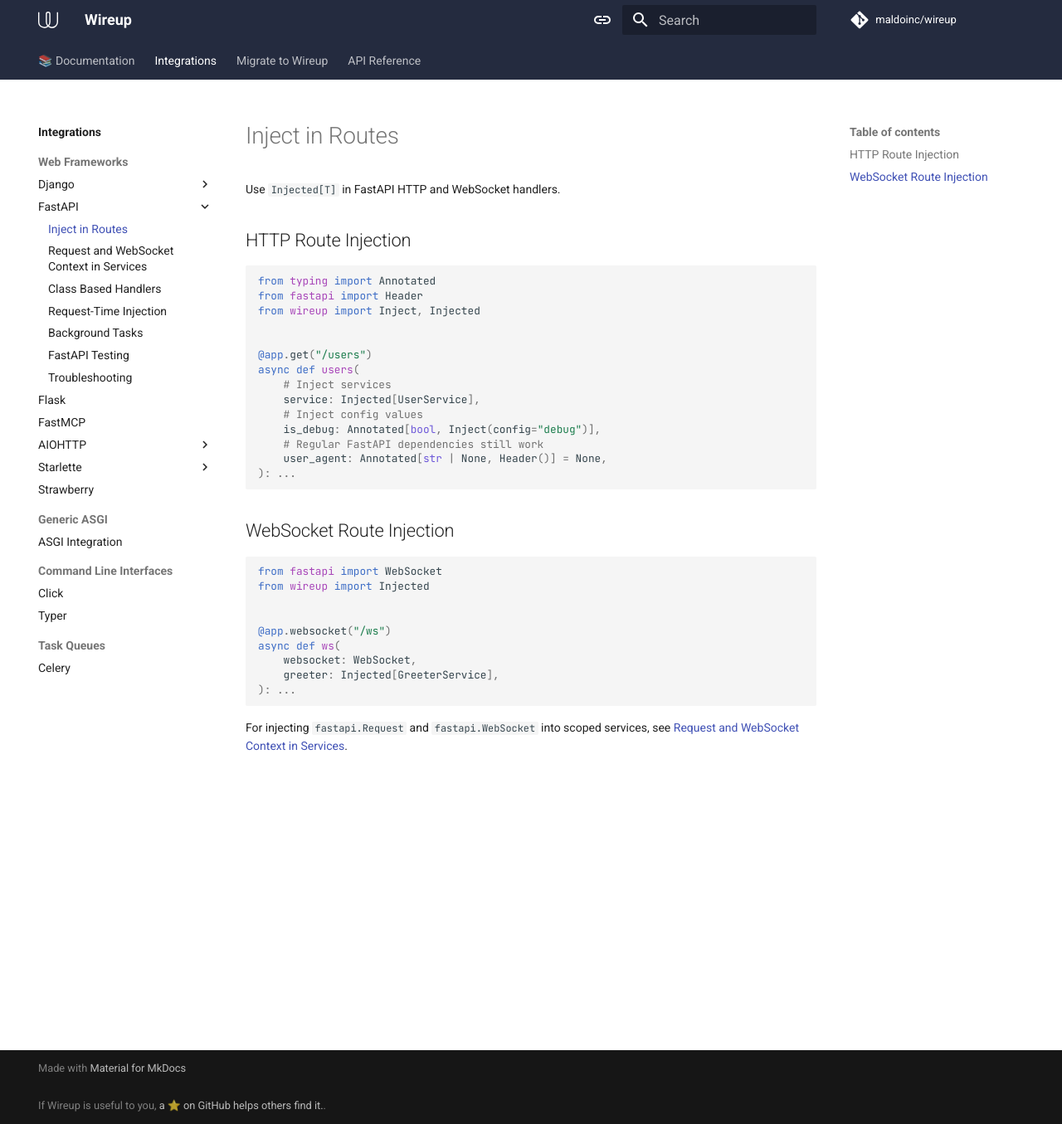
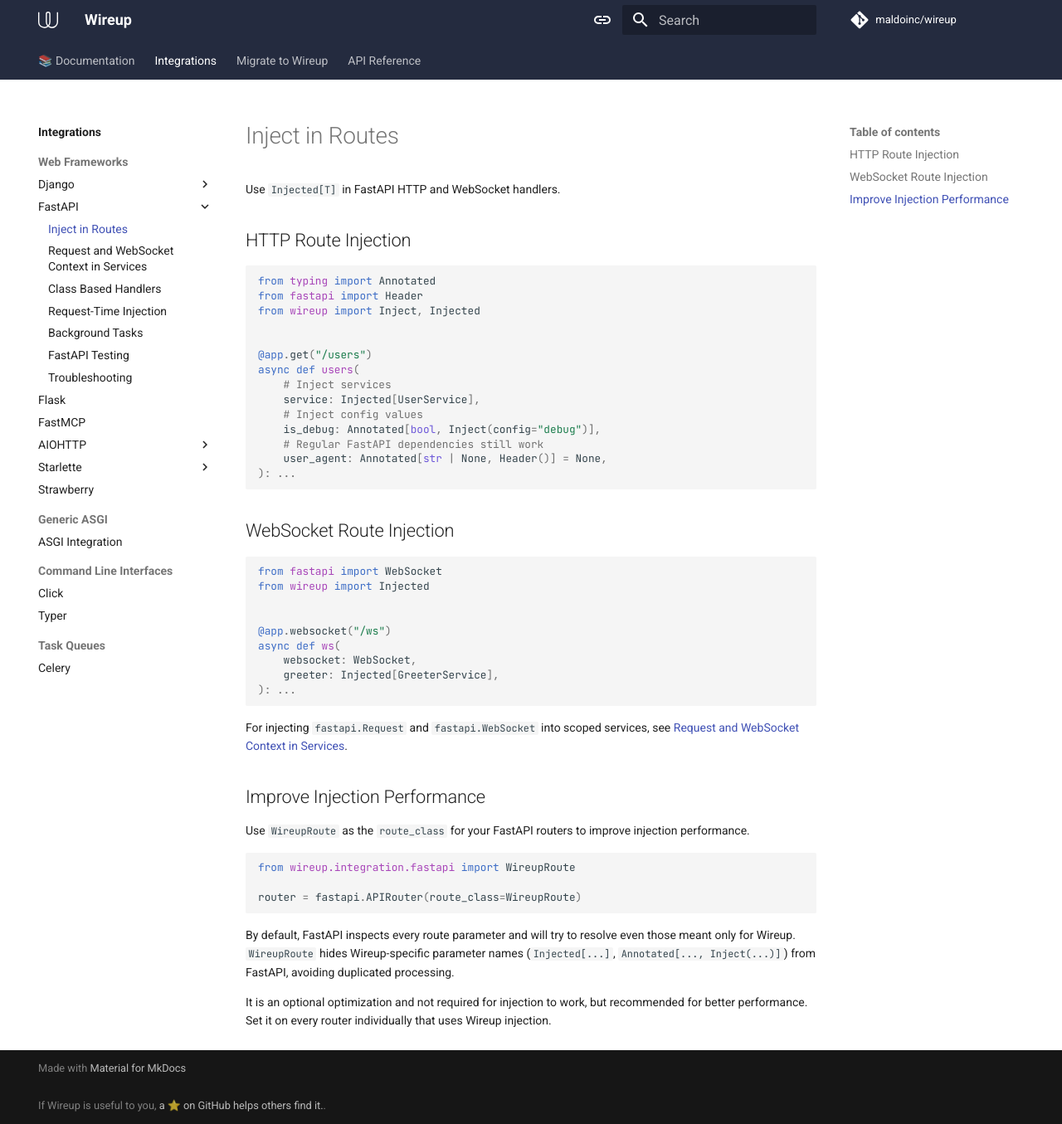
Before and after one commit to maldoinc/wireup, an MkDocs documentation site: the page built from docs/pages/integrations/fastapi/inject_in_routes.md, in a window 1280 px wide and 1355 px high. Shown: the whole window at 83% size. Built offline with MkDocs 1.6.1 and Material for MkDocs 9.7.7, drawn with Linux system fonts in a browser that asks for light colours; comment, search, counter and statistics services are not loaded; the version menu is left out.

Commit message:
Update docs on WireupRoute

````diff
--- a/docs/pages/integrations/fastapi/inject_in_routes.md
+++ b/docs/pages/integrations/fastapi/inject_in_routes.md
@@ -41,3 +41,20 @@ async def ws(
 
 For injecting `fastapi.Request` and `fastapi.WebSocket` into scoped services, see
 [Request and WebSocket Context in Services](context_in_services.md).
+
+## Improve Injection Performance
+
+Use `WireupRoute` as the `route_class` for your FastAPI routers to improve injection performance.
+
+```python
+from wireup.integration.fastapi import WireupRoute
+
+router = fastapi.APIRouter(route_class=WireupRoute)
+```
+
+By default, FastAPI inspects every route parameter and will try to resolve even those meant only for Wireup.
+`WireupRoute` hides Wireup-specific parameter names (`Injected[...]`, `Annotated[..., Inject(...)]`)
+from FastAPI, avoiding duplicated processing.
+
+It is an optional optimization and not required for injection to work, but recommended for better performance.
+Set it on every router individually that uses Wireup injection.
````
Also changed, not shown: docs/pages/integrations/fastapi/class_based_handlers.md (+5 -2 lines).
